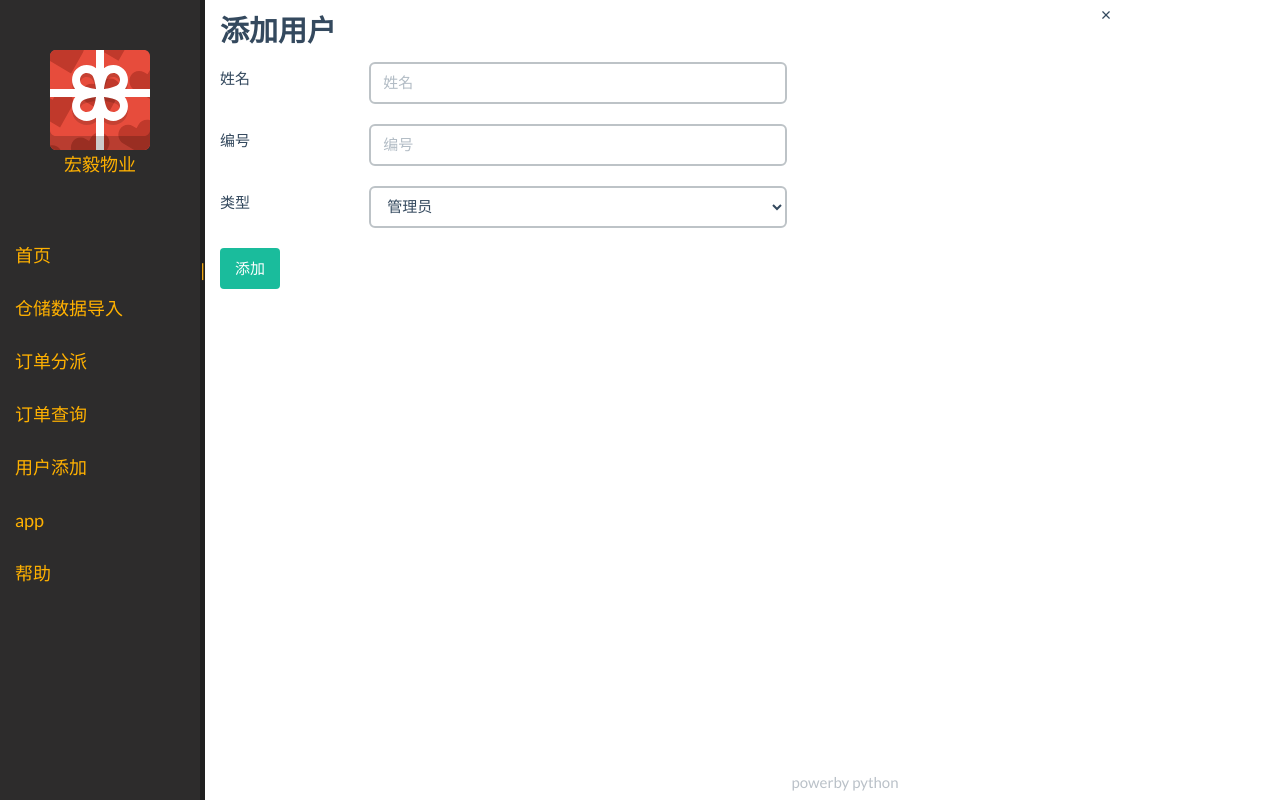
After one commit to cnsworder/trasgo, a Flask app: page /add_user in a window 1280 px wide. The commit adds this page. Run offline with Flask 2, Linux system fonts and the light colour scheme; some libraries are stand-ins or nearby versions.

Commit message:
Update 添加用户

```diff
--- a/apps/__init__.py
+++ b/apps/__init__.py
@@ -7,6 +7,7 @@
 
 from flask import Flask
 from apps.main import main_app
+from apps.user import user_app
 
 
 #logging.basicConfig(filename="logs/{0}.log".format(datetime.now().date()),
@@ -17,6 +18,7 @@
             template_folder="../templates",
             static_folder="../static")
 app.register_blueprint(main_app)
+app.register_blueprint(user_app)
 app.config['SECRET_KEY'] = os.urandom(24)
 
 from apps import views
--- /dev/null
+++ b/apps/user/views.py
@@ -0,0 +1,36 @@
+#!/usr/bin/env python
+# coding: UTF-8
+
+from flask import render_template
+from flask import request
+from flask import jsonify
+
+
+from apps.user import user_app
+from apps.data.transgodatabase import User
+from apps.data.transgodatabase import make_session
+
+
+@user_app.route("/add_user")
+def add_user():
+    return render_template("add_user.html")
+
+
+@user_app.route("/insert_user", methods=["POST"])
+def insert_user():
+    user_name = request.form["name"]
+    user_id = request.form["user_id"]
+    user_type = request.form["user_type"]
+
+    user = User(user_id, user_name, user_type)
+
+    try:
+        session = make_session()
+        session.add(user)
+        session.commit()
+    except Exception as e:
+        print(e.message)
+        session.rollback()
+        return jsonify(result=False)
+
+    return jsonify(result=True)
--- /dev/null
+++ b/templates/add_user.html
@@ -0,0 +1,52 @@
+{% extends "main_frame.html" %}
+{% block main_content %}
+<div class="col-md-10">
+    <div>
+        <h4>添加用户</h4>
+    </div>
+    <form class="form-horizontal" id="insert-user" action="insert_user" method="post">
+        <div class="form-group">
+            <label for="name" class="col-md-2 form-label">姓名</label>
+            <div class="col-md-6">
+                <input class="form-control" name="name" id="name" type="text" value="" placeholder="姓名" />
+            </div>
+        </div>
+        <div class="form-group">
+            <label for="user-id" class="col-md-2 form-label">编号</label>
+            <div class="col-md-6">
+                <input class="form-control" name="user_id" id="user-id" type="text" value="" placeholder="编号" />
+            </div>
+        </div>
+        <div class="form-group">
+            <label for="user-type" class="col-md-2 form-label">类型</label>
+            <div class="col-md-6">
+                <select name="user_type" class="form-control">
+                    <option vlaue="1">管理员</option>
+                    <option vlaue="2">快递员</option>
+                    <option vlaue="3">客户</option>
+                    <option vlaue="4">录入员</option>
+                </select>
+            </div>
+        </div>
+        <button type="submit" class="btn btn-primary">添加</button>
+    </form>
+
+</div>
+<script>
+    $("#insert-user").on("submit",
+                         function(e) {
+                             e.preventDefault();
+                             $.post(this.action,
+                                    $(this).serialize(),
+                                    function(r) {
+                                        if (r) {
+                                            if (r["result"]) {
+                                                alert("添加成功！");
+                                            } else {
+                                                alert("添加失败！");
+                                            }
+                                        }
+                                    });
+                         });
+</script>
+{% endblock %}
--- a/templates/foot.html
+++ b/templates/foot.html
@@ -1,4 +1,4 @@
-<footer>
+×<footer>
     <div class="foot">
         {% block foot %}
         powerby python
--- a/templates/left.html
+++ b/templates/left.html
@@ -8,7 +8,8 @@
             <li id="main"><a href="/main">首页</a></li>
             <li id="import"><a href="/import_xls">仓储数据导入</a></li>
             <li id="order-query"><a href="/order_query">订单分派</a></li>
-            <li id="order-post"><a href="/order_post"">订单查询</a></li>
+            <li id="order-post"><a href="/order_post">订单查询</a></li>
+            <li id="order-post"><a href="/add_user">用户添加</a></li>
             <li id="android-app"><a href="/download/transgo.apk" download>app</a></li>
             <li id="help"><a href="/help"">帮助</a></li>
         </ul>
```
Also changed, not shown: apps/data/transgodatabase.py (+10 -9 lines), apps/user/__init__.py (added, +12 -0 lines), data/transgo.db.
